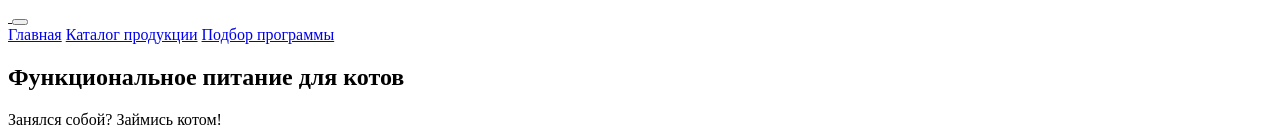
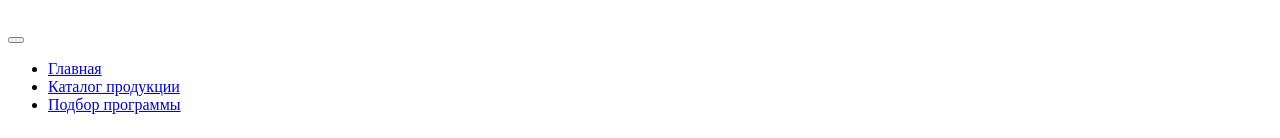
Before and after one commit to htmlacademy-adaptive/1649351-cat-energy-25, a website: page source/index.html in a window 1280 px wide. Shown: the top 138 px of the page. Drawn offline with Linux system fonts and the light colour scheme.

Commit message:
Сделать nav списком

```diff
--- a/source/index.html
+++ b/source/index.html
@@ -11,12 +11,13 @@
             <img src="" alt="" class="logo__img">
         </a>
 
-        <button class="nav-btn"></button>
-
         <nav class="nav">
-            <a class="nav__link nav__link--current" href="#">Главная</a>
-            <a class="nav__link" href="#">Каталог продукции</a>
-            <a class="nav__link" href="#">Подбор программы</a>
+            <button class="nav-btn" type="button"> </button>
+            <ul>
+                <li><a class="nav__link nav__link--current" href="#">Главная</a></li>
+                <li><a class="nav__link" href="#">Каталог продукции</a></li>
+                <li><a class="nav__link" href="#">Подбор программы</a></li>
+            </ul>
         </nav>
     </header>
 
@@ -139,13 +140,13 @@
                 </div>
 
                 <div class="demo__image-control image-control">
-                    <button class="image-control__btn">Было</button>
+                    <button class="image-control__btn" type="button">Было</button>
 
                     <div class="image-control__scrollbar">
-                        <button class="image-control__scrollbar-toggle"></button>
+                        <button class="image-control__scrollbar-toggle" type="button"></button>
                     </div>
 
-                    <button class="image-control__btn">Стало</button>
+                    <button class="image-control__btn" type="button">Стало</button>
                 </div>
             </div>
         </section>
```
